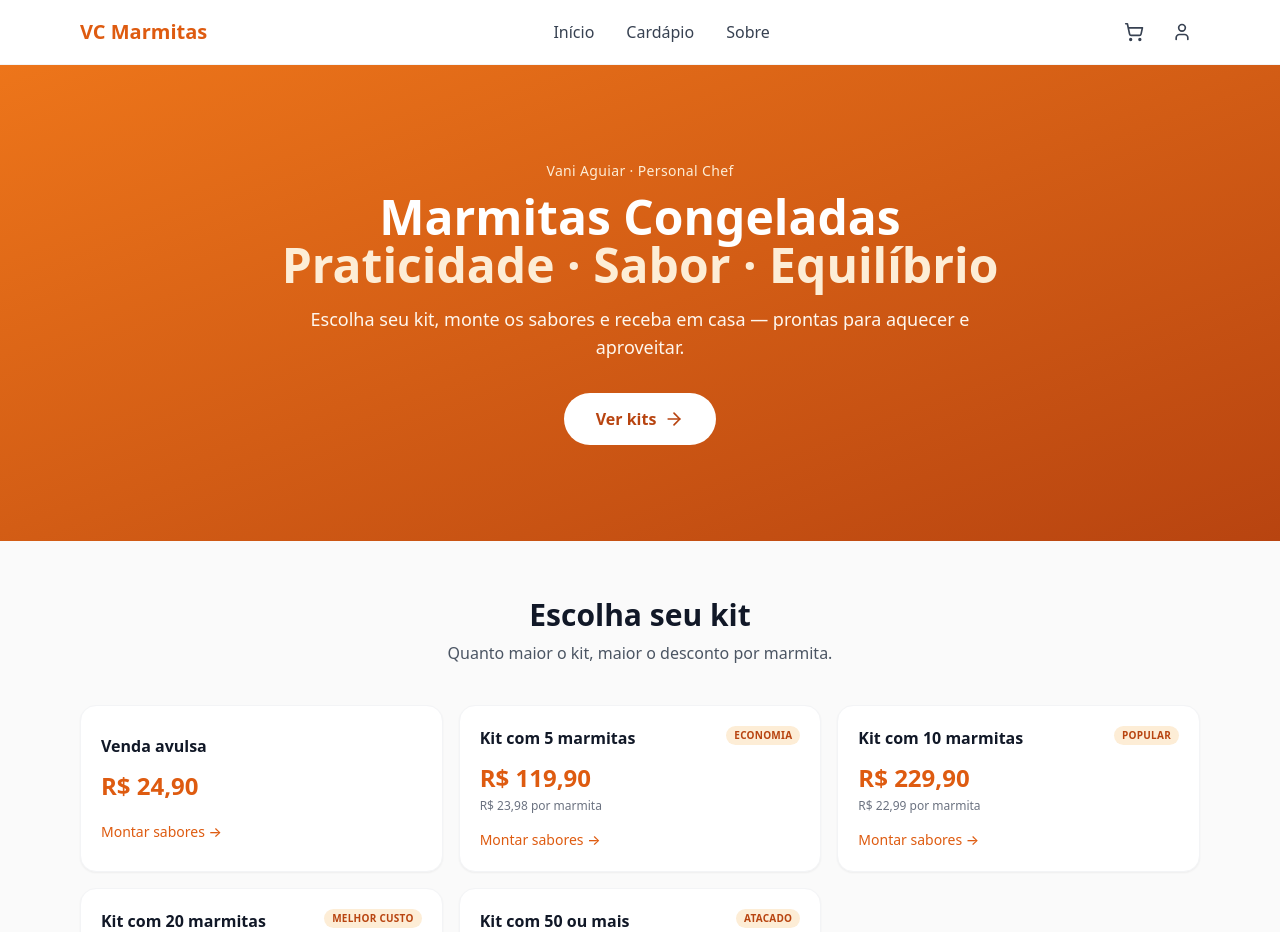
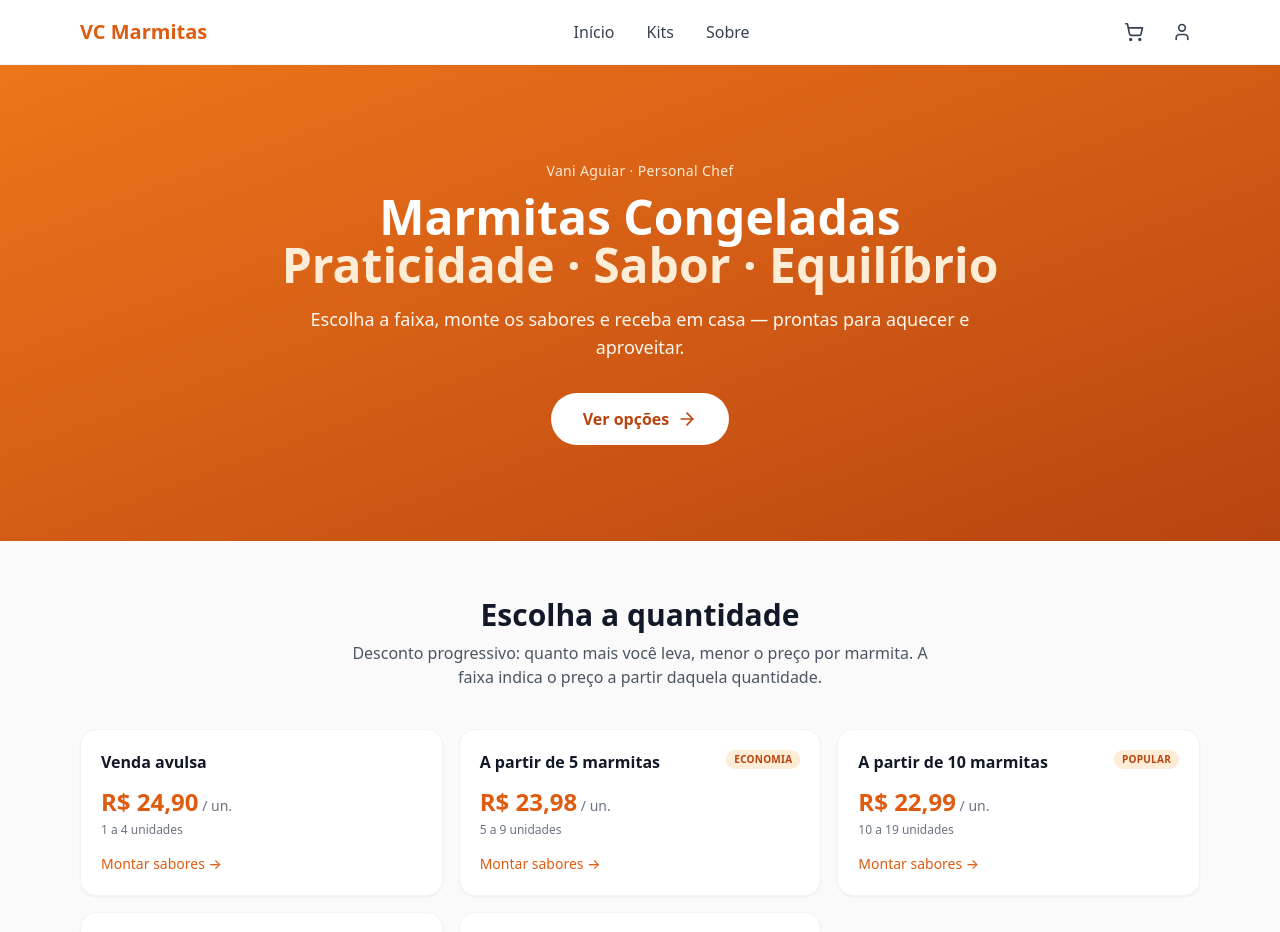
Before and after one commit to jefersonfx1/vcmarmitas, a Next.js app: page / in a window 1280 px wide. Shown: the top 932 px of the page. Built offline with nearby package versions, Linux system fonts and the light colour scheme.

Commit message:
feat: kits por faixa progressiva, qty digitável, remove cardápio

```diff
--- a/app/cardapio/page.tsx
+++ b/app/cardapio/page.tsx
@@ -1,115 +1,6 @@
-"use client";
+import { redirect } from "next/navigation";
 
-import { useEffect, useState } from "react";
-import ProductCard from "@/components/ProductCard";
-import { Product as LocalProduct } from "@/lib/products";
-
-const categories = [
-  { id: "todos", label: "Todos" },
-  { id: "tradicional", label: "Tradicional" },
-  { id: "fitness", label: "Fitness" },
-  { id: "vegetariana", label: "Vegetariana" },
-] as const;
-
-type DbProduct = {
-  id: string;
-  name: string;
-  description: string | null;
-  price: number;
-  image_url: string | null;
-  category: "tradicional" | "fitness" | "vegetariana";
-  calories: number | null;
-  weight: string | null;
-};
-
-function mapProduct(p: DbProduct): LocalProduct {
-  return {
-    id: p.id,
-    name: p.name,
-    description: p.description || "",
-    price: Number(p.price),
-    image: p.image_url || "https://images.unsplash.com/photo-1546069901-ba9599a7e63c?w=600&h=400&fit=crop",
-    category: p.category,
-    calories: p.calories || undefined,
-    weight: p.weight || undefined,
-  };
+/** Cardápio removido — tudo na home com kits */
+export default function CardapioPage() {
+  redirect("/");
 }
-
-export default function CardapioPage() {
-  const [category, setCategory] = useState<string>("todos");
-  const [products, setProducts] = useState<LocalProduct[]>([]);
-  const [loading, setLoading] = useState(true);
-  const [error, setError] = useState("");
-
-  useEffect(() => {
-    async function load() {
-      try {
-        const res = await fetch("/api/products");
-        const data = await res.json();
-        if (!res.ok) throw new Error(data.error || "Erro ao carregar");
-        setProducts((data.products || []).map(mapProduct));
-      } catch (err) {
-        setError(err instanceof Error ? err.message : "Erro ao carregar cardápio");
-      } finally {
-        setLoading(false);
-      }
-    }
-    load();
-  }, []);
-
-  const filtered =
-    category === "todos"
-      ? products
-      : products.filter((p) => p.category === category);
-
-  return (
-    <div className="max-w-6xl mx-auto px-4 py-10">
-      <div className="mb-8">
-        <h1 className="text-3xl font-bold text-gray-900 mb-2">Cardápio</h1>
-        <p className="text-gray-600">
-          Escolha suas marmitas favoritas e adicione ao carrinho.
-        </p>
-      </div>
-
-      <div className="flex flex-wrap gap-2 mb-8">
-        {categories.map((cat) => (
-          <button
-            key={cat.id}
-            onClick={() => setCategory(cat.id)}
-            className={`px-4 py-2 rounded-full text-sm font-medium transition-colors ${
-              category === cat.id
-                ? "bg-primary-600 text-white"
-                : "bg-gray-100 text-gray-700 hover:bg-gray-200"
-            }`}
-          >
-            {cat.label}
-          </button>
-        ))}
-      </div>
-
-      {loading && (
-        <p className="text-center text-gray-500 py-12">Carregando cardápio...</p>
-      )}
-
-      {error && (
-        <p className="text-center text-red-600 py-12">{error}</p>
-      )}
-
-      {!loading && !error && (
-        <>
-          <div className="grid sm:grid-cols-2 lg:grid-cols-3 gap-6">
-            {filtered.map((product) => (
-              <ProductCard key={product.id} product={product} />
-            ))}
-          </div>
-
-          {filtered.length === 0 && (
-            <p className="text-center text-gray-500 py-12">
-              Nenhuma marmita encontrada nesta categoria.
-            </p>
-          )}
-        </>
-      )}
-    </div>
-  );
-}
--- a/app/page.tsx
+++ b/app/page.tsx
@@ -1,7 +1,6 @@
 "use client";
 
 import { useState } from "react";
-import Link from "next/link";
 import { ArrowRight, Snowflake, Truck, Heart } from "lucide-react";
 import { kitOptions, formatPrice } from "@/lib/products";
 import KitBuilderModal from "@/components/KitBuilderModal";
@@ -12,7 +11,6 @@ export default function HomePage() {
 
   return (
     <div>
-      {/* Hero */}
       <section className="bg-gradient-to-br from-primary-500 to-primary-700 text-white">
         <div className="max-w-6xl mx-auto px-4 py-16 md:py-24 text-center">
           <p className="text-primary-100 text-sm font-medium tracking-wide mb-3">
@@ -24,25 +22,27 @@ export default function HomePage() {
             <span className="text-primary-100">Praticidade · Sabor · Equilíbrio</span>
           </h1>
           <p className="text-lg text-primary-50 max-w-2xl mx-auto mb-8">
-            Escolha seu kit, monte os sabores e receba em casa — prontas para
+            Escolha a faixa, monte os sabores e receba em casa — prontas para
             aquecer e aproveitar.
           </p>
           <a
             href="#kits"
             className="inline-flex items-center gap-2 bg-white text-primary-700 font-semibold px-8 py-3.5 rounded-full hover:bg-primary-50 transition-colors"
           >
-            Ver kits
+            Ver opções
             <ArrowRight className="w-5 h-5" />
           </a>
         </div>
       </section>
 
-      {/* Kits */}
       <section id="kits" className="max-w-6xl mx-auto px-4 py-14">
         <div className="text-center mb-10">
-          <h2 className="text-3xl font-bold text-gray-900 mb-2">Escolha seu kit</h2>
-          <p className="text-gray-600">
-            Quanto maior o kit, maior o desconto por marmita.
+          <h2 className="text-3xl font-bold text-gray-900 mb-2">
+            Escolha a quantidade
+          </h2>
+          <p className="text-gray-600 max-w-xl mx-auto">
+            Desconto progressivo: quanto mais você leva, menor o preço por
+            marmita. A faixa indica o preço a partir daquela quantidade.
           </p>
         </div>
 
@@ -63,34 +63,18 @@ export default function HomePage() {
                 )}
               </div>
               <p className="text-2xl font-bold text-primary-600 mb-1">
-                {kit.quantity >= 50
-                  ? `${formatPrice(kit.unitPrice)} / un.`
-                  : formatPrice(kit.totalPrice)}
+                {formatPrice(kit.unitPrice)}
+                <span className="text-sm font-medium text-gray-500"> / un.</span>
               </p>
-              {kit.quantity > 1 && kit.quantity < 50 && (
-                <p className="text-xs text-gray-500">
-                  {formatPrice(kit.unitPrice)} por marmita
-                </p>
-              )}
-              {kit.quantity >= 50 && (
-                <p className="text-xs text-gray-500">a partir de 50 unidades</p>
-              )}
+              <p className="text-xs text-gray-500">{kit.rangeLabel}</p>
               <span className="inline-block mt-4 text-sm font-medium text-primary-600">
                 Montar sabores →
               </span>
             </button>
           ))}
         </div>
-
-        <p className="text-center text-sm text-gray-500 mt-8">
-          Ou veja o{" "}
-          <Link href="/cardapio" className="text-primary-600 hover:underline">
-            cardápio completo
-          </Link>
-        </p>
       </section>
 
-      {/* Benefícios */}
       <section className="bg-gray-50 border-t border-gray-100">
         <div className="max-w-6xl mx-auto px-4 py-14">
           <div className="grid md:grid-cols-3 gap-8">
@@ -109,7 +93,7 @@ export default function HomePage() {
               </div>
               <h3 className="font-semibold text-lg mb-2">Entrega prática</h3>
               <p className="text-gray-600 text-sm">
-                Receba em casa, no horário que for melhor para você.
+                Brasília, Valparaíso de Goiás e Novo Gama.
               </p>
             </div>
             <div className="text-center p-6">
--- a/components/Header.tsx
+++ b/components/Header.tsx
@@ -21,8 +21,8 @@ export default function Header() {
             <Link href="/" className="text-gray-700 hover:text-primary-600 transition-colors">
               Início
             </Link>
-            <Link href="/cardapio" className="text-gray-700 hover:text-primary-600 transition-colors">
-              Cardápio
+            <Link href="/#kits" className="text-gray-700 hover:text-primary-600 transition-colors">
+              Kits
             </Link>
             <Link href="/sobre" className="text-gray-700 hover:text-primary-600 transition-colors">
               Sobre
@@ -37,7 +37,7 @@ export default function Header() {
             >
               <ShoppingCart className="w-5 h-5" />
               {totalItems() > 0 && (
-                <span className="absolute -top-0.5 -right-0.5 bg-primary-600 text-white text-[10px] font-bold w-4.5 h-4.5 min-w-[18px] h-[18px] rounded-full flex items-center justify-center">
+                <span className="absolute -top-0.5 -right-0.5 bg-primary-600 text-white text-[10px] font-bold min-w-[18px] h-[18px] rounded-full flex items-center justify-center">
                   {totalItems()}
                 </span>
               )}
@@ -65,8 +65,8 @@ export default function Header() {
             <Link href="/" onClick={() => setOpen(false)} className="text-gray-700 py-1">
               Início
             </Link>
-            <Link href="/cardapio" onClick={() => setOpen(false)} className="text-gray-700 py-1">
-              Cardápio
+            <Link href="/#kits" onClick={() => setOpen(false)} className="text-gray-700 py-1">
+              Kits
             </Link>
             <Link href="/sobre" onClick={() => setOpen(false)} className="text-gray-700 py-1">
               Sobre
--- a/components/KitBuilderModal.tsx
+++ b/components/KitBuilderModal.tsx
@@ -2,7 +2,13 @@
 
 import { useEffect, useMemo, useState } from "react";
 import { X, Minus, Plus } from "lucide-react";
-import { flavors, KitOption, formatPrice, unitPriceForQuantity } from "@/lib/products";
+import {
+  flavors,
+  KitOption,
+  formatPrice,
+  unitPriceForQuantity,
+  tierLabelForQuantity,
+} from "@/lib/products";
 import { useCart } from "@/lib/cart-store";
 import { useRouter } from "next/navigation";
 
@@ -12,6 +18,8 @@ type Props = {
   onClose: () => void;
 };
 
+const HARD_MAX = 200;
+
 export default function KitBuilderModal({ kit, open, onClose }: Props) {
   const router = useRouter();
   const setFlavorQuantities = useCart((s) => s.setFlavorQuantities);
@@ -20,7 +28,6 @@ export default function KitBuilderModal({ kit, open, onClose }: Props) {
     Object.fromEntries(flavors.map((f) => [f.id, 0]))
   );
 
-  // reset quando abre outro kit
   useEffect(() => {
     if (open) {
       setQty(Object.fromEntries(flavors.map((f) => [f.id, 0])));
@@ -32,27 +39,43 @@ export default function KitBuilderModal({ kit, open, onClose }: Props) {
     [qty]
   );
 
-  const remaining = kit.quantity - selectedTotal;
-  const unitPrice = unitPriceForQuantity(kit.quantity);
-  const estimatedTotal = kit.quantity * unitPrice;
+  const unitPrice = unitPriceForQuantity(Math.max(selectedTotal, kit.minQty));
+  const estimatedTotal = selectedTotal * unitPriceForQuantity(selectedTotal);
+  const meetsMin = selectedTotal >= kit.minQty;
 
   function change(id: string, delta: number) {
     setQty((prev) => {
-      const next = Math.max(0, (prev[id] || 0) + delta);
+      const current = prev[id] || 0;
+      const next = Math.max(0, current + delta);
       const others = Object.entries(prev).reduce(
         (acc, [k, v]) => (k === id ? acc : acc + v),
         0
       );
-      if (others + next > kit.quantity) return prev;
+      if (others + next > HARD_MAX) return prev;
       return { ...prev, [id]: next };
     });
   }
 
+  function setExact(id: string, value: string) {
+    const parsed = parseInt(value.replace(/\D/g, ""), 10);
+    const next = Number.isFinite(parsed) ? Math.max(0, parsed) : 0;
+
+    setQty((prev) => {
+      const others = Object.entries(prev).reduce(
+        (acc, [k, v]) => (k === id ? acc : acc + v),
+        0
+      );
+      const capped = Math.min(next, HARD_MAX - others);
+      return { ...prev, [id]: Math.max(0, capped) };
+    });
+  }
+
   function handleConfirm() {
-    if (selectedTotal !== kit.quantity) return;
+    if (!meetsMin || selectedTotal === 0) return;
 
+    const price = unitPriceForQuantity(selectedTotal);
     const selections = flavors.map((f) => ({
-      product: { ...f, price: unitPrice },
+      product: { ...f, price },
       quantity: qty[f.id] || 0,
     }));
 
@@ -72,8 +95,7 @@ export default function KitBuilderModal({ kit, open, onClose }: Props) {
           <div>
             <h2 className="font-bold text-lg text-gray-900">{kit.label}</h2>
             <p className="text-sm text-gray-500">
-              Escolha {kit.quantity} sabor{kit.quantity > 1 ? "es" : ""} •{" "}
-              {formatPrice(estimatedTotal)}
+              Mínimo {kit.minQty} un. · desconto progressivo conforme a quantidade
             </p>
           </div>
           <button
@@ -100,7 +122,7 @@ export default function KitBuilderModal({ kit, open, onClose }: Props) {
                 </p>
               </div>
 
-              <div className="flex items-center gap-2 shrink-0">
+              <div className="flex items-center gap-1.5 shrink-0">
                 <button
                   type="button"
                   onClick={() => change(flavor.id, -1)}
@@ -109,14 +131,21 @@ export default function KitBuilderModal({ kit, open, onClose }: Props) {
                 >
                   <Minus className="w-3.5 h-3.5" />
                 </button>
-                <span className="w-6 text-center font-semibold text-sm">
-                  {qty[flavor.id] || 0}
-                </span>
+                <input
+                  type="text"
+                  inputMode="numeric"
+                  pattern="[0-9]*"
+                  value={qty[flavor.id] || 0}
+                  onChange={(e) => setExact(flavor.id, e.target.value)}
+                  onFocus={(e) => e.target.select()}
+                  className="w-12 h-8 text-center font-semibold text-sm border border-gray-200 rounded-lg focus:outline-none focus:ring-2 focus:ring-primary-500"
+                  aria-label={`Quantidade de ${flavor.name}`}
+                />
                 <button
                   type="button"
                   onClick={() => change(flavor.id, 1)}
                   className="w-8 h-8 rounded-full border border-gray-200 flex items-center justify-center hover:bg-gray-50 disabled:opacity-40"
-                  disabled={remaining <= 0}
+                  disabled={selectedTotal >= HARD_MAX}
                 >
                   <Plus className="w-3.5 h-3.5" />
                 </button>
@@ -128,24 +157,34 @@ export default function KitBuilderModal({ kit, open, onClose }: Props) {
         <div className="p-4 border-t border-gray-100 space-y-3">
           <div className="flex justify-between text-sm">
             <span className="text-gray-600">
-              Selecionadas: {selectedTotal}/{kit.quantity}
+              Total: <strong>{selectedTotal}</strong> un.
+              {selectedTotal > 0 && (
+                <>
+                  {" · "}
+                  {formatPrice(unitPriceForQuantity(selectedTotal))}/un
+                  {" · "}
+                  {tierLabelForQuantity(selectedTotal)}
+                </>
+              )}
             </span>
-            {remaining > 0 ? (
+            {!meetsMin ? (
               <span className="text-amber-600 font-medium">
-                Faltam {remaining}
+                Mín. {kit.minQty}
               </span>
             ) : (
-              <span className="text-green-600 font-medium">Completo</span>
+              <span className="text-green-600 font-medium">Ok</span>
             )}
           </div>
 
           <button
             type="button"
             onClick={handleConfirm}
-            disabled={selectedTotal !== kit.quantity}
+            disabled={!meetsMin}
             className="w-full bg-primary-600 text-white font-semibold py-3.5 rounded-xl hover:bg-primary-700 transition-colors disabled:opacity-50 disabled:cursor-not-allowed"
           >
-            Adicionar ao carrinho — {formatPrice(estimatedTotal)}
+            {meetsMin
+              ? `Adicionar ao carrinho — ${formatPrice(estimatedTotal)}`
+              : `Selecione pelo menos ${kit.minQty} unidades`}
           </button>
         </div>
       </div>
--- a/lib/products.ts
+++ b/lib/products.ts
@@ -73,58 +73,74 @@ export const flavors: Product[] = [
   },
 ];
 
-/** @deprecated use flavors - mantido para compatibilidade */
+/** @deprecated use flavors */
 export const products = flavors;
 
 export type KitOption = {
   id: string;
   label: string;
-  quantity: number;
-  /** preço total do kit (ou unitário se unitPrice) */
-  totalPrice: number;
+  /** quantidade mínima desta faixa */
+  minQty: number;
+  /** quantidade máxima desta faixa (null = sem teto) */
+  maxQty: number | null;
   unitPrice: number;
   badge?: string;
+  /** texto auxiliar, ex: "de 10 a 19 un." */
+  rangeLabel: string;
 };
 
+/**
+ * Faixas progressivas (não é limite fixo de kit):
+ * 1–4 → R$ 24,90
+ * 5–9 → R$ 23,98
+ * 10–19 → R$ 22,99
+ * 20–49 → R$ 18,90
+ * 50+ → R$ 14,99
+ */
 export const kitOptions: KitOption[] = [
   {
     id: "kit-1",
     label: "Venda avulsa",
-    quantity: 1,
-    totalPrice: 24.9,
+    minQty: 1,
+    maxQty: 4,
     unitPrice: 24.9,
+    rangeLabel: "1 a 4 unidades",
   },
   {
     id: "kit-5",
-    label: "Kit com 5 marmitas",
-    quantity: 5,
-    totalPrice: 119.9,
+    label: "A partir de 5 marmitas",
+    minQty: 5,
+    maxQty: 9,
     unitPrice: 23.98,
     badge: "Economia",
+    rangeLabel: "5 a 9 unidades",
   },
   {
     id: "kit-10",
-    label: "Kit com 10 marmitas",
-    quantity: 10,
-    totalPrice: 229.9,
+    label: "A partir de 10 marmitas",
+    minQty: 10,
+    maxQty: 19,
     unitPrice: 22.99,
     badge: "Popular",
+    rangeLabel: "10 a 19 unidades",
   },
   {
     id: "kit-20",
-    label: "Kit com 20 marmitas",
-    quantity: 20,
-    totalPrice: 378.0,
+    label: "A partir de 20 marmitas",
+    minQty: 20,
+    maxQty: 49,
     unitPrice: 18.9,
     badge: "Melhor custo",
+    rangeLabel: "20 a 49 unidades",
   },
   {
     id: "kit-50",
-    label: "Kit com 50 ou mais",
-    quantity: 50,
-    totalPrice: 749.5, // 50 x 14.99
+    label: "A partir de 50 marmitas",
+    minQty: 50,
+    maxQty: null,
     unitPrice: 14.99,
     badge: "Atacado",
+    rangeLabel: "50 ou mais",
   },
 ];
 
@@ -143,3 +159,11 @@ export function unitPriceForQuantity(qty: number): number {
   if (qty >= 5) return 23.98;
   return 24.9;
 }
+
+export function tierLabelForQuantity(qty: number): string {
+  if (qty >= 50) return "Faixa 50+";
+  if (qty >= 20) return "Faixa 20–49";
+  if (qty >= 10) return "Faixa 10–19";
+  if (qty >= 5) return "Faixa 5–9";
+  return "Avulsa";
+}
```
